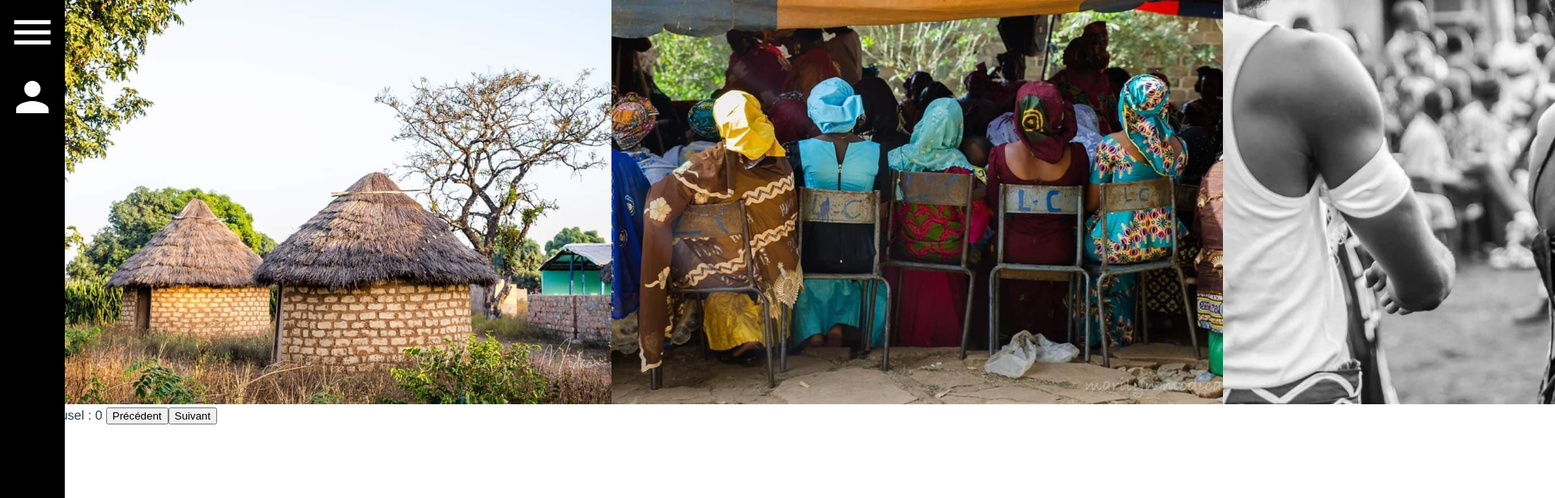
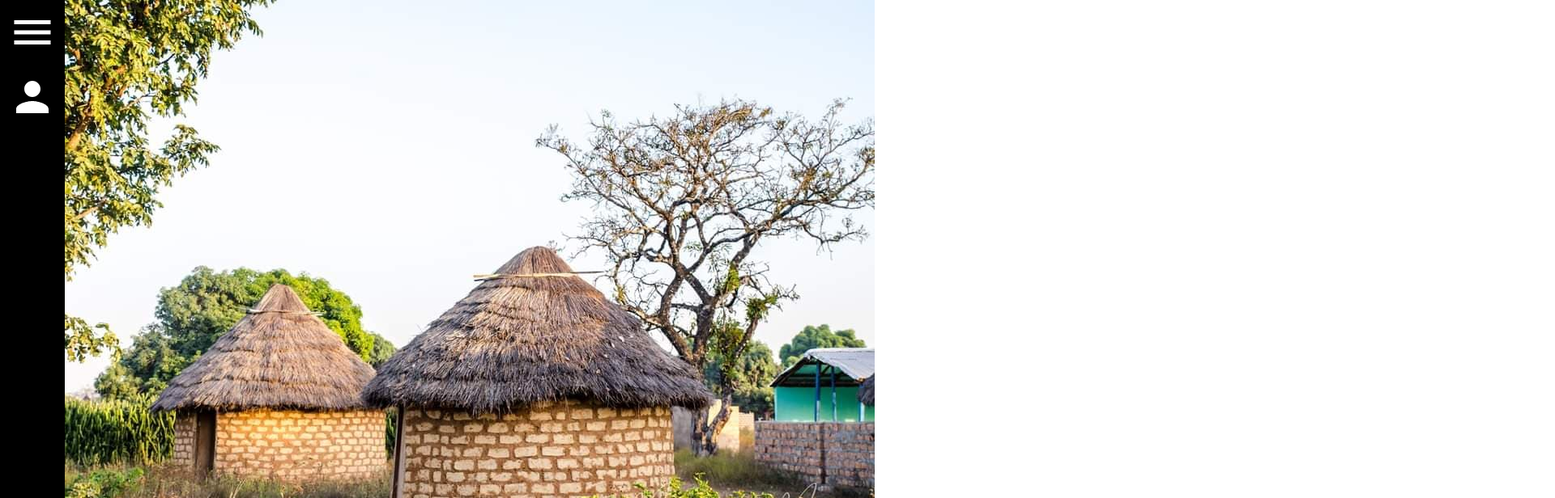
Before and after one commit to Mouarius/portfolio-modica, a Vue app: page /#/ in a window 1280 px wide. Shown: the top 616 px of the page at 81% size, 1920 px wide, since content can reach past the window. Built offline with nearby package versions, Linux system fonts and the light colour scheme.

Commit message:
Ajout des animations

```diff
--- a/src/components/CarouselSlide.vue
+++ b/src/components/CarouselSlide.vue
@@ -10,8 +10,7 @@ export default {
     },
     computed: {
         isVisible() {
-            // return this.index === this.$parent.index
-            return true
+            return this.index === this.$parent.index
         }
     }
 }
@@ -26,10 +25,8 @@ export default {
     </transition>
 </template>
 <style lang="scss" scoped>
-    .carousel-slide{
-        img{
-            height:500px;
-        }
+    .carousel-slide img{
+        width: 100%;
     }
     .slide-index{
         display: block;
@@ -37,14 +34,21 @@ export default {
     }
     .slide-fade-enter-active, .slide-fade-leave-active
     {
-        transition: all 5s;
+        transition: all 1.5s;
+    }
+    .slide-fade-leave-active{
+        position: absolute;
+        top:0;
+        left:0;
+        right:0;
+        width:100%;
     }
     .slide-fade-enter
     {
-        transform: translateX(2000px);
+        transform:translateX(100%);
     }
     .slide-fade-leave-to
     {
-        transform: translateX(-2000px);
+        transform: translateX(-100%);
     }
 </style>
```
